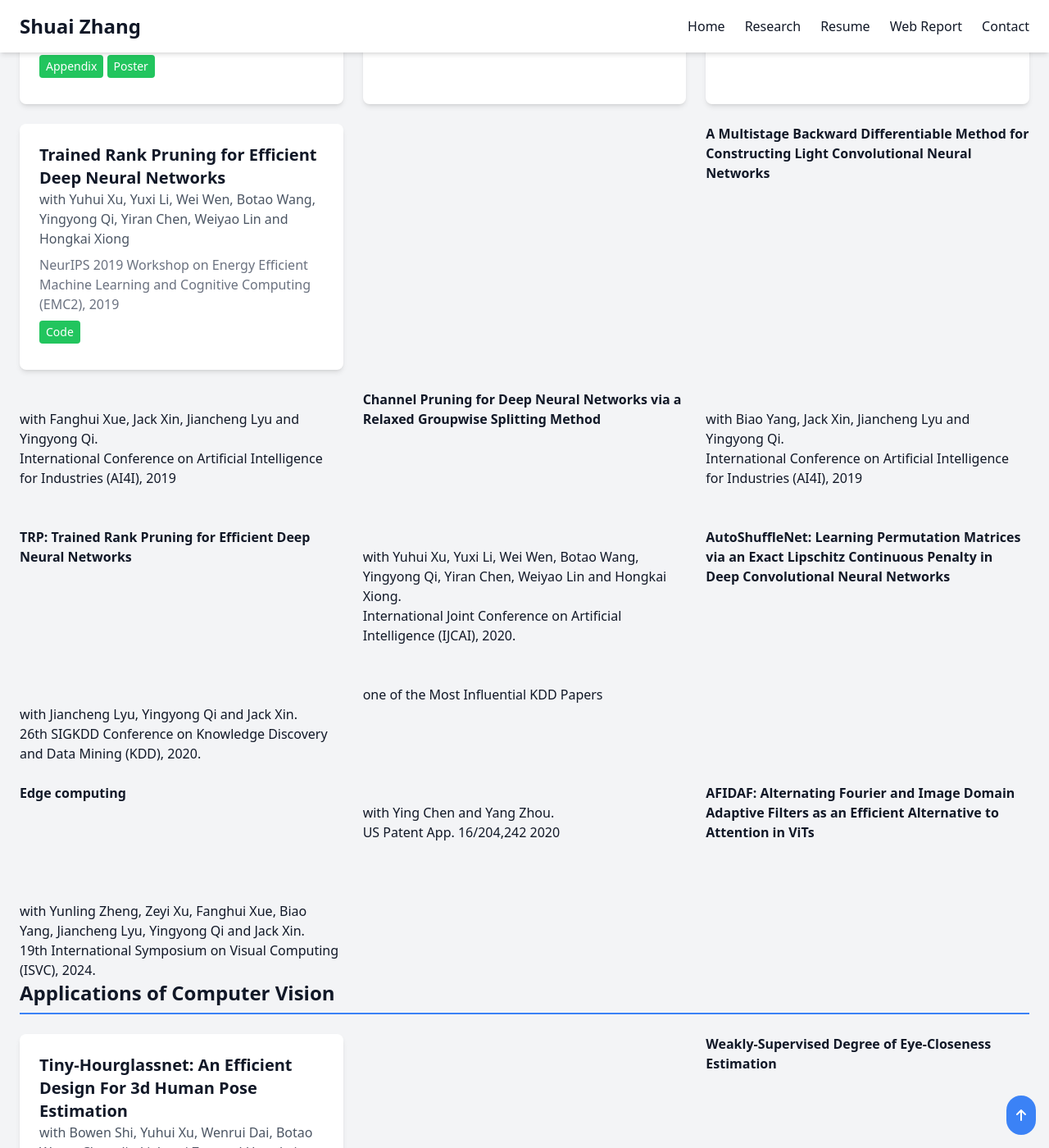
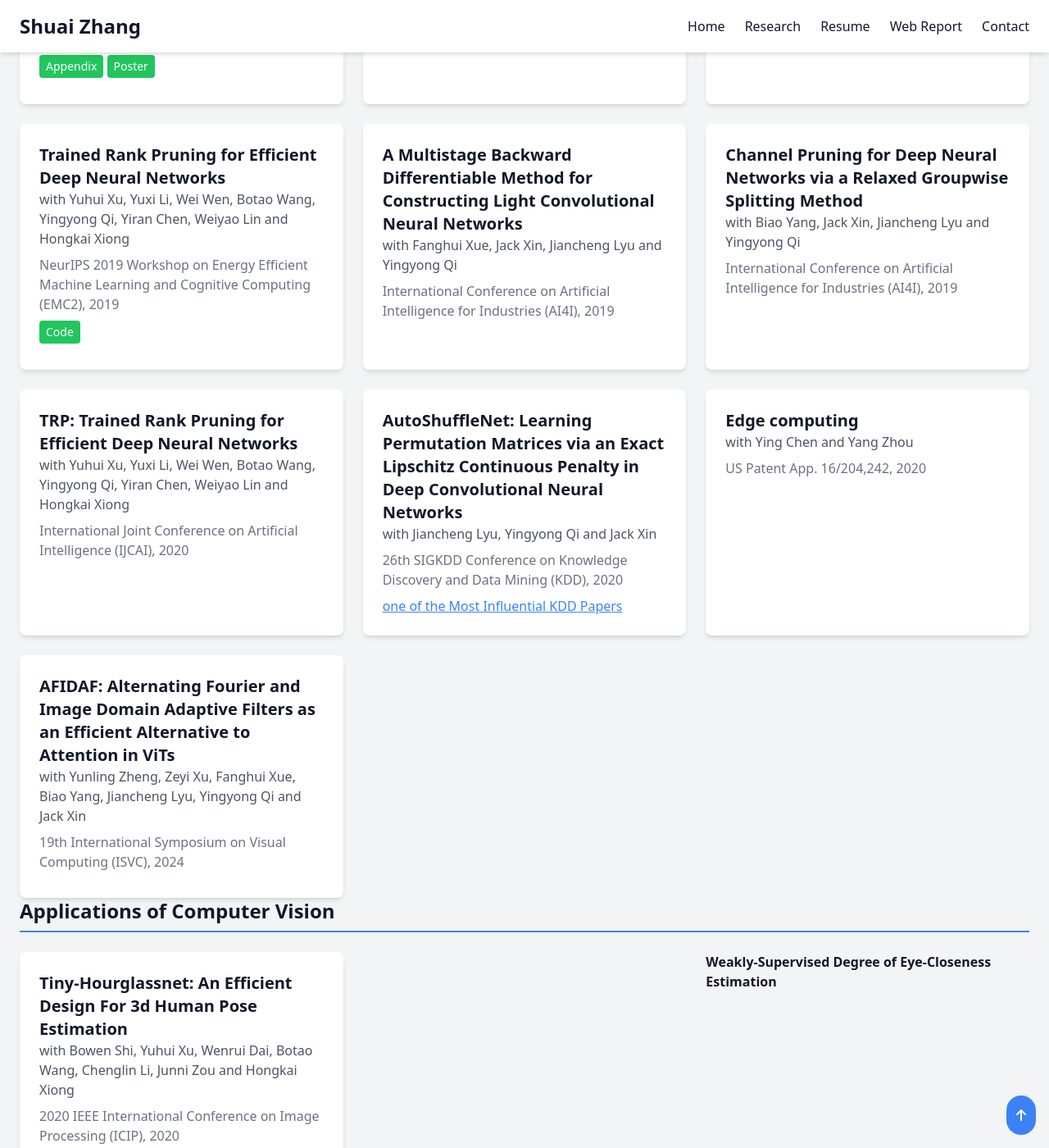
Before and after one commit to zsivine/zsivine.github.io, a Jekyll site: the page built from research.html, in a window 1280 px wide and 1400 px high, scrolled down 695 px. Shown: the whole window at 82% size. Built offline with Jekyll 4.4.1, drawn with Linux system fonts in a browser that asks for light colours; nearby versions of some CDN libraries.

Commit message:
update research

```diff
--- a/research.html
+++ b/research.html
@@ -82,7 +82,6 @@ permalink: /research/
                     Data Compression Conference (DCC), 2019</p>
             </article>
 
-
             <article class="bg-white dark:bg-gray-700 p-6 rounded-lg shadow-md hover:shadow-lg transition-shadow">
                 <a href="https://openreview.net/pdf?id=Skh4jRcKQ" class="text-xl font-semibold mb-2">
                     Understanding Straight-Through Estimator in Training Activation Quantized Neural Nets</a>
@@ -91,7 +90,6 @@ permalink: /research/
                 <p class="text-gray-500 dark:text-gray-400 mb-2">
                     Seventh International Conference on Learning Representations (ICLR), 2019</p>
             </article>
-
 
             <article class="bg-white dark:bg-gray-700 p-6 rounded-lg shadow-md hover:shadow-lg transition-shadow">
                 <a href="https://arxiv.org/abs/1812.02402" class="text-xl font-semibold mb-2">
@@ -104,52 +102,61 @@ permalink: /research/
                     Code</a>
             </article>
 
+            <article class="bg-white dark:bg-gray-700 p-6 rounded-lg shadow-md hover:shadow-lg transition-shadow">
+                <a href="https://www.math.uci.edu/~jxin/Fanghui_ai4i_2019.pdf" class="text-xl font-semibold mb-2">
+                    A Multistage Backward Differentiable Method for Constructing Light Convolutional Neural Networks</a>
+                <p class="text-gray-600 dark:text-gray-300 mb-2">
+                    with Fanghui Xue, Jack Xin, Jiancheng Lyu and Yingyong Qi</p>
+                <p class="text-gray-500 dark:text-gray-400 mb-2">
+                    International Conference on Artificial Intelligence for Industries (AI4I), 2019</p>
+            </article>
 
-            <br>
-            <strong><a href="https://www.math.uci.edu/~jxin/Fanghui_ai4i_2019.pdf">
-                A Multistage Backward Differentiable Method for Constructing Light Convolutional Neural Networks</a></strong>
-            <br>with Fanghui Xue, Jack Xin, Jiancheng Lyu and Yingyong Qi. <br>
-                International Conference on Artificial Intelligence
-                for Industries (AI4I), 2019<br>
+            <article class="bg-white dark:bg-gray-700 p-6 rounded-lg shadow-md hover:shadow-lg transition-shadow">
+                <a href="https://www.math.uci.edu/~jxin/Biao_ai4i_2019.pdf" class="text-xl font-semibold mb-2">
+                    Channel Pruning for Deep Neural Networks via a Relaxed Groupwise Splitting Method</a>
+                <p class="text-gray-600 dark:text-gray-300 mb-2">
+                    with Biao Yang, Jack Xin, Jiancheng Lyu and Yingyong Qi</p>
+                <p class="text-gray-500 dark:text-gray-400 mb-2">
+                    International Conference on Artificial Intelligence for Industries (AI4I), 2019</p>
+            </article>
 
-            <br>
-            <strong><a href="https://www.math.uci.edu/~jxin/Biao_ai4i_2019.pdf">
-                Channel Pruning for Deep Neural Networks via a Relaxed Groupwise Splitting Method</a></strong>
-            <br>with Biao Yang, Jack Xin, Jiancheng Lyu and Yingyong Qi. <br>
-                International Conference on Artificial Intelligence
-                for Industries (AI4I), 2019<br>
+            <article class="bg-white dark:bg-gray-700 p-6 rounded-lg shadow-md hover:shadow-lg transition-shadow">
+                <a href="https://arxiv.org/pdf/2004.14566v1.pdf" class="text-xl font-semibold mb-2">
+                    TRP: Trained Rank Pruning for Efficient Deep Neural Networks</a>
+                <p class="text-gray-600 dark:text-gray-300 mb-2">
+                    with Yuhui Xu, Yuxi Li, Wei Wen, Botao Wang, Yingyong Qi, Yiran Chen, Weiyao Lin and Hongkai Xiong</p>
+                <p class="text-gray-500 dark:text-gray-400 mb-2">
+                    International Joint Conference on Artificial Intelligence (IJCAI), 2020</p>
+            </article>
 
-            <br>
-            <strong><a href="https://arxiv.org/pdf/2004.14566v1.pdf">
-                TRP: Trained Rank Pruning for Efficient Deep Neural Networks
-                </a></strong>
-            <br>with Yuhui Xu, Yuxi Li, Wei Wen, Botao Wang, Yingyong Qi, Yiran Chen,
-                Weiyao Lin and Hongkai Xiong. <br>
-                International Joint Conference
-                on Artificial Intelligence (IJCAI), 2020. <br>
+            <article class="bg-white dark:bg-gray-700 p-6 rounded-lg shadow-md hover:shadow-lg transition-shadow">
+                <a href="https://arxiv.org/abs/1901.08624" class="text-xl font-semibold mb-2">
+                    AutoShuffleNet: Learning Permutation Matrices via an Exact Lipschitz Continuous Penalty in Deep Convolutional Neural Networks</a>
+                <p class="text-gray-600 dark:text-gray-300 mb-2">
+                    with Jiancheng Lyu, Yingyong Qi and Jack Xin</p>
+                <p class="text-gray-500 dark:text-gray-400 mb-2">
+                    26th SIGKDD Conference on Knowledge Discovery and Data Mining (KDD), 2020</p>
+                <a href="https://www.paperdigest.org/2021/05/most-influential-kdd-papers-2021-05/" class="text-blue-500 underline">
+                    one of the Most Influential KDD Papers</a>
+            </article>
 
-            <br>
-            <strong><a href="https://arxiv.org/abs/1901.08624">
-                AutoShuffleNet: Learning Permutation Matrices via an Exact Lipschitz
-                Continuous Penalty in Deep Convolutional Neural Networks</a></strong>
-            <br>with Jiancheng Lyu, Yingyong Qi and Jack Xin. <br>
-                26th SIGKDD Conference
-                on Knowledge Discovery and Data Mining (KDD), 2020. <br>
-                <a href="https://www.paperdigest.org/2021/05/most-influential-kdd-papers-2021-05/">
-                    one of the Most Influential KDD Papers</a><br>
+            <article class="bg-white dark:bg-gray-700 p-6 rounded-lg shadow-md hover:shadow-lg transition-shadow">
+                <a href="https://patents.google.com/patent/US20200175334A1/en" class="text-xl font-semibold mb-2">
+                    Edge computing</a>
+                <p class="text-gray-600 dark:text-gray-300 mb-2">
+                    with Ying Chen and Yang Zhou</p>
+                <p class="text-gray-500 dark:text-gray-400 mb-2">
+                    US Patent App. 16/204,242, 2020</p>
+            </article>
 
-            <br>
-            <strong><a href="https://patents.google.com/patent/US20200175334A1/en">
-                Edge computing</a></strong>
-            <br>with Ying Chen and Yang Zhou. <br>
-                US Patent App. 16/204,242   2020<br>
-
-            <br>
-            <strong><a href="https://arxiv.org/abs/2407.12217">
-                AFIDAF: Alternating Fourier and Image Domain Adaptive Filters as an Efficient Alternative to Attention in ViTs</a></strong>
-            <br>with Yunling Zheng, Zeyi Xu, Fanghui Xue, Biao Yang, Jiancheng Lyu, Yingyong Qi and Jack Xin. <br>
-                19th International Symposium on Visual Computing (ISVC), 2024. <br>
-
+            <article class="bg-white dark:bg-gray-700 p-6 rounded-lg shadow-md hover:shadow-lg transition-shadow">
+                <a href="https://arxiv.org/abs/2407.12217" class="text-xl font-semibold mb-2">
+                    AFIDAF: Alternating Fourier and Image Domain Adaptive Filters as an Efficient Alternative to Attention in ViTs</a>
+                <p class="text-gray-600 dark:text-gray-300 mb-2">
+                    with Yunling Zheng, Zeyi Xu, Fanghui Xue, Biao Yang, Jiancheng Lyu, Yingyong Qi and Jack Xin</p>
+                <p class="text-gray-500 dark:text-gray-400 mb-2">
+                    19th International Symposium on Visual Computing (ISVC), 2024</p>
+            </article>
 
         </div>
 
```
